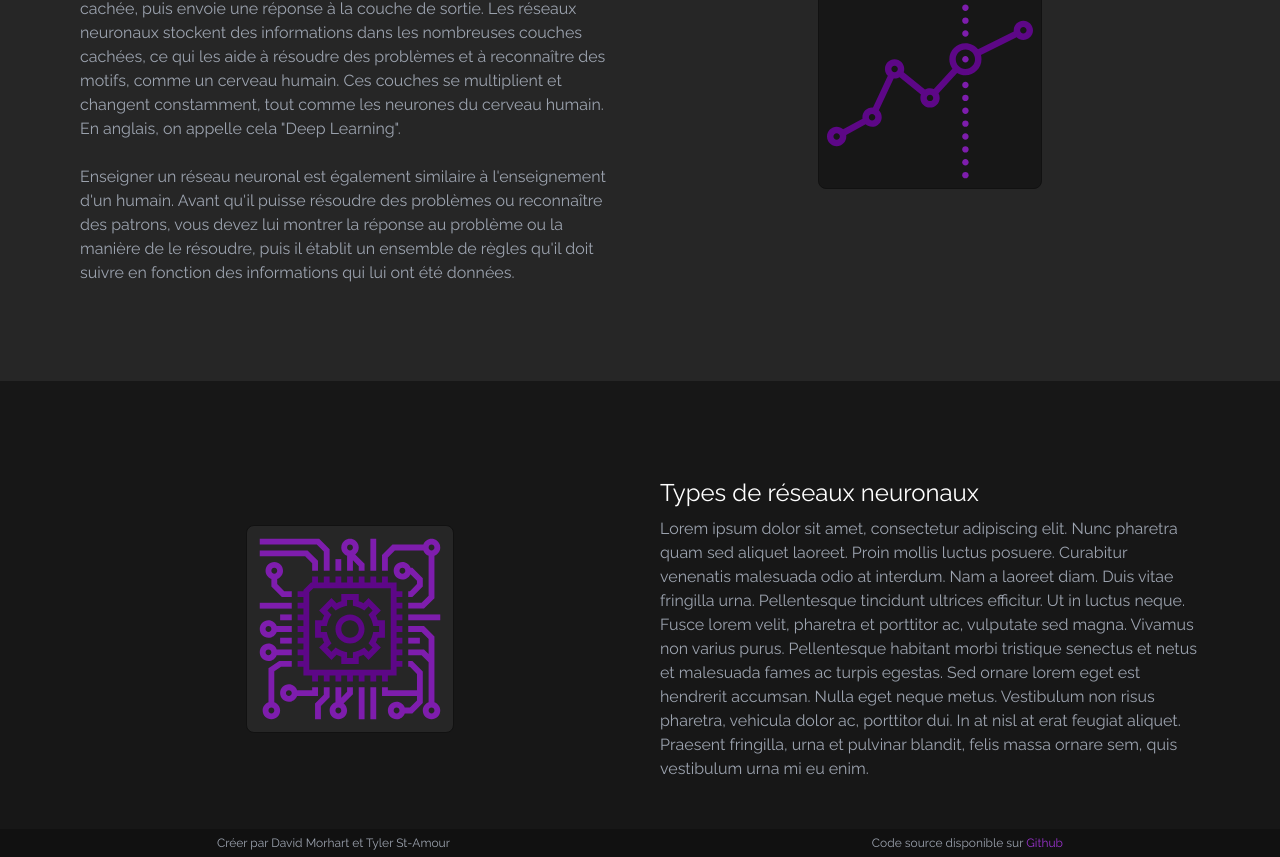
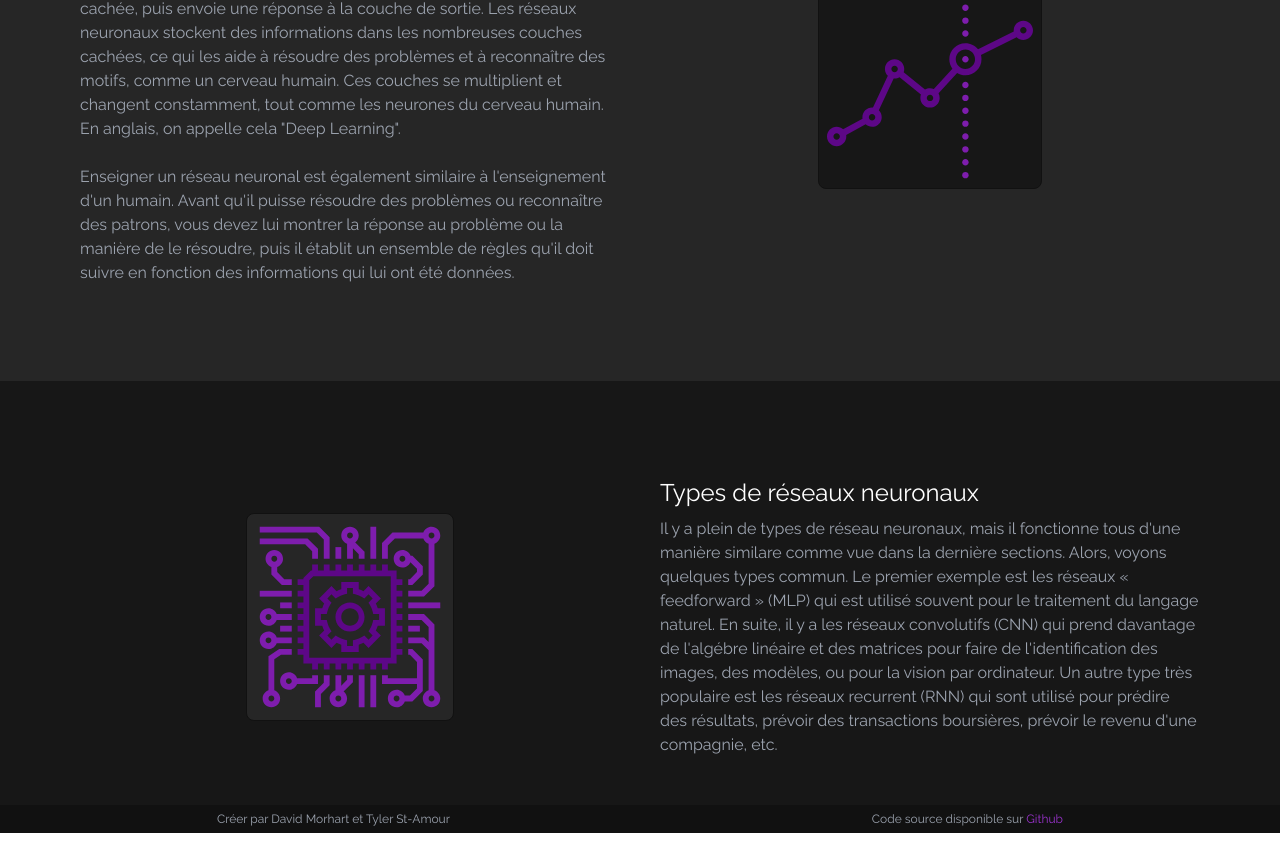
Before and after one commit to TylerStAmour/aimusic, a React (Vite) app: page /technologie in a window 1280 px wide. Shown: the part 1235-2092 px from the top of the page. After the commit the page ends 2068 px from the top, so only its background shows below. Built offline with nearby package versions, Linux system fonts and the light colour scheme.

Commit message:
Added types of neural network

```diff
--- a/src/pages/Home.tsx
+++ b/src/pages/Home.tsx
@@ -124,7 +124,7 @@ export default () => {
             <div className={"flex flex-col jusitfy-center items-center bg-neutral-900 pt-20"}>
                 <p className={"text-3xl text-white mb-12 z-10"}>Plus d'information</p>
                 <div className={"flex flex-col sm:grid sm:grid-cols-2 text-xl sm:gap-10 mb-28 text-white"}>
-                    <a href={"/accueil"} className={"navlink w-full !ml-0 !mr-0 flex justify-center"}>
+                    <a href={"/"} className={"navlink w-full !ml-0 !mr-0 flex justify-center"}>
                         Accueil
                     </a>
                     <a href={"/impacte"} className={"navlink w-full !ml-0 !mr-0 flex justify-center"}>
--- a/src/pages/Technology.tsx
+++ b/src/pages/Technology.tsx
@@ -72,7 +72,7 @@ export default () => (
             <div className={"pb-12 sm:pb-0"}>
                 <p className={"text-white text-xl sm:text-2xl"}>Types de réseaux neuronaux</p>
                 <p className={"text-gray-400 mt-2"}>
-                    Lorem ipsum dolor sit amet, consectetur adipiscing elit. Nunc pharetra quam sed aliquet laoreet. Proin mollis luctus posuere. Curabitur venenatis malesuada odio at interdum. Nam a laoreet diam. Duis vitae fringilla urna. Pellentesque tincidunt ultrices efficitur. Ut in luctus neque. Fusce lorem velit, pharetra et porttitor ac, vulputate sed magna. Vivamus non varius purus. Pellentesque habitant morbi tristique senectus et netus et malesuada fames ac turpis egestas. Sed ornare lorem eget est hendrerit accumsan. Nulla eget neque metus. Vestibulum non risus pharetra, vehicula dolor ac, porttitor dui. In at nisl at erat feugiat aliquet. Praesent fringilla, urna et pulvinar blandit, felis massa ornare sem, quis vestibulum urna mi eu enim.
+                    Il y a plein de types de réseau neuronaux, mais il fonctionne tous d'une manière similare comme vue dans la dernière sections. Alors, voyons quelques types commun. Le premier exemple est les réseaux « feedforward » (MLP) qui est utilisé souvent pour le traitement du langage naturel. En suite, il y a les réseaux convolutifs (CNN) qui prend davantage de l'algébre linéaire et des matrices pour faire de l'identification des images, des modèles, ou pour la vision par ordinateur. Un autre type très populaire est les réseaux recurrent (RNN) qui sont utilisé pour prédire des résultats, prévoir des transactions boursières, prévoir le revenu d'une compagnie, etc.
                 </p>
             </div>
         </div>
```
